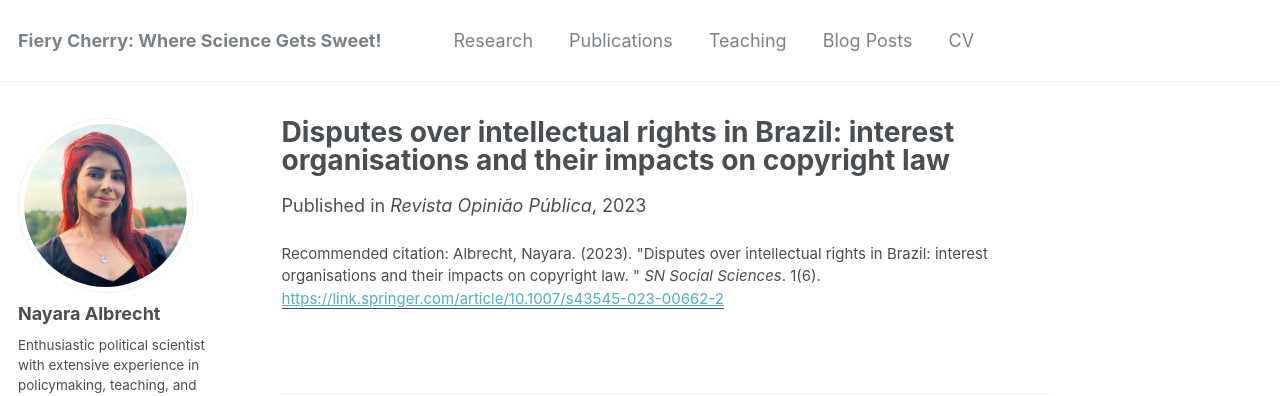
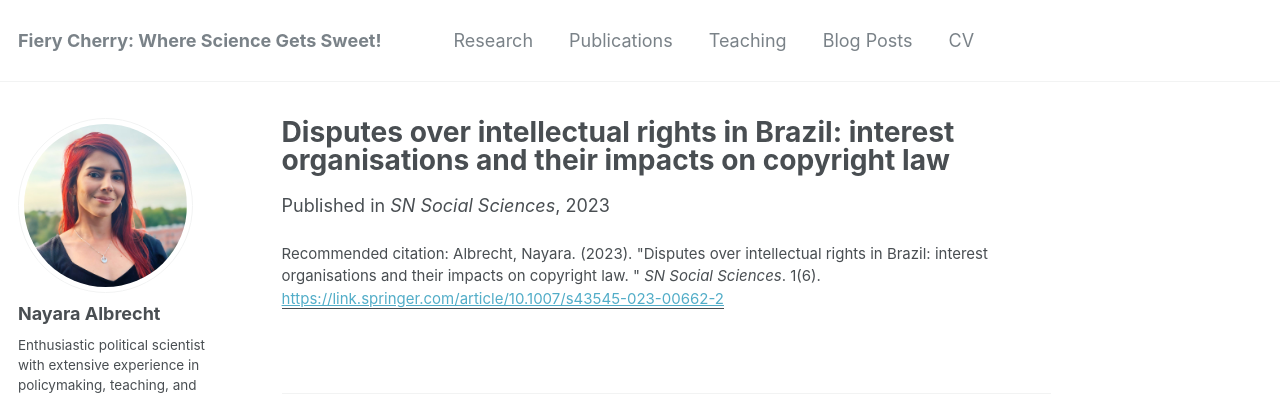
Before and after one commit to nayalbrecht/nayalbrecht.github.io, a Jekyll site: the page built from _publications/2023-05-17-paper-title-number-6.md, in a window 1280 px wide. Shown: the top 396 px of the page. Built offline with Jekyll 4.4.1, drawn with Linux system fonts in a browser that asks for light colours; some web fonts are replaced.

Commit message:
Update 2023-05-17-paper-title-number-6.md

```diff
--- a/_publications/2023-05-17-paper-title-number-6.md
+++ b/_publications/2023-05-17-paper-title-number-6.md
@@ -4,7 +4,7 @@ collection: publications
 permalink: /publication/2023-05-17-paper-title-number-6
 excerpt: 'This study delves into the causal mechanisms underlying issue salience and business influence through a detailed case study on copyright reform in Brazil. I utilised bibliographical and documentary research methods to examine the statuses and legislative agendas of various groups and stakeholders invested in either maintaining or altering copyright laws. By scrutinising public hearings and draft bills discussed within a special committee of the Chamber of Deputies, I mapped out the policy participants and their political inclinations. Employing a combination of process tracing and preference attainment, the analysis aimed to identify the winners and losers in this discourse and the strategies they employed to achieve their objectives. In contrast to previous findings, the case study revealed that certain participants acted as countervailing forces against powerful groups, although business organisations still managed to secure minor concessions.'
 date: 2023-05-17
-venue: 'Revista Opinião Pública'
+venue: 'SN Social Sciences'
 paperurl: 'https://link.springer.com/article/10.1007/s43545-023-00662-2'
 citation: 'Albrecht, Nayara. (2023). &quot;Disputes over intellectual rights in Brazil: interest organisations and their impacts on copyright law. &quot; <i>SN Social Sciences</i>. 1(6).'
 ---
```
